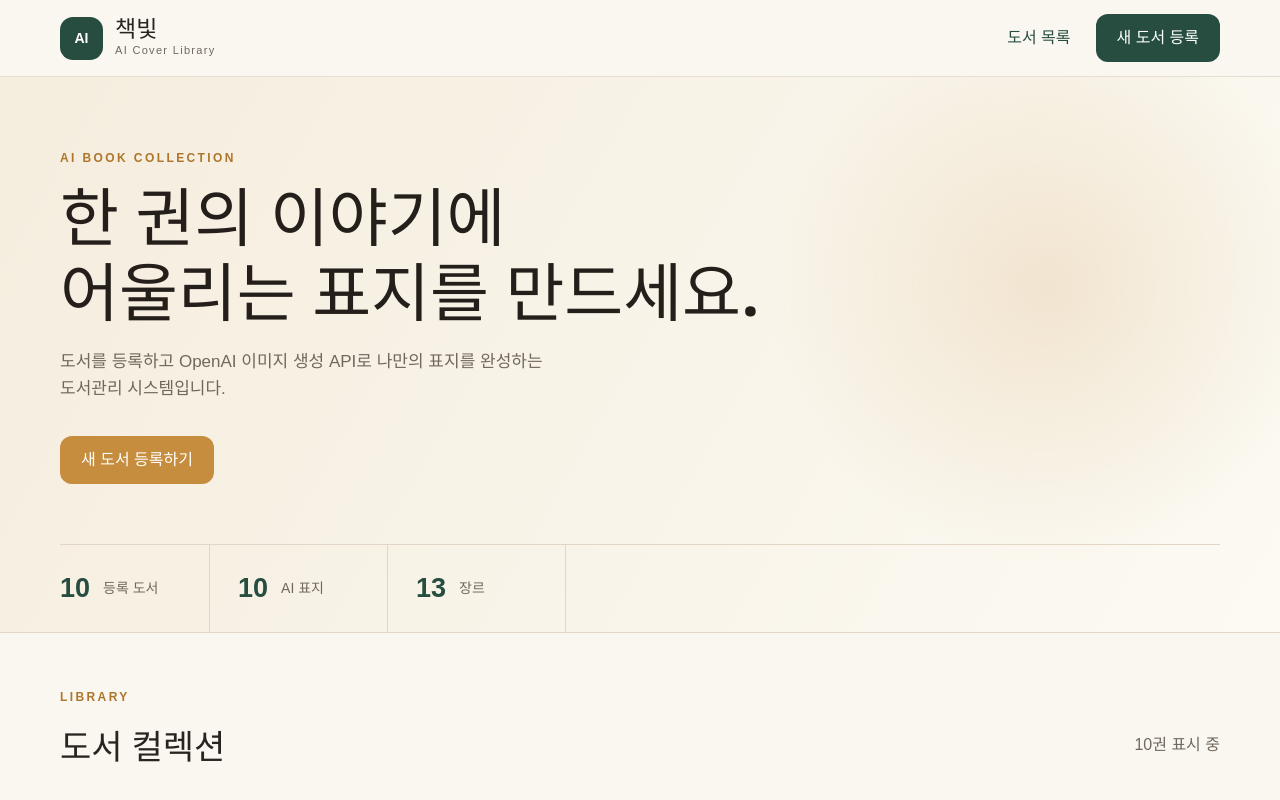
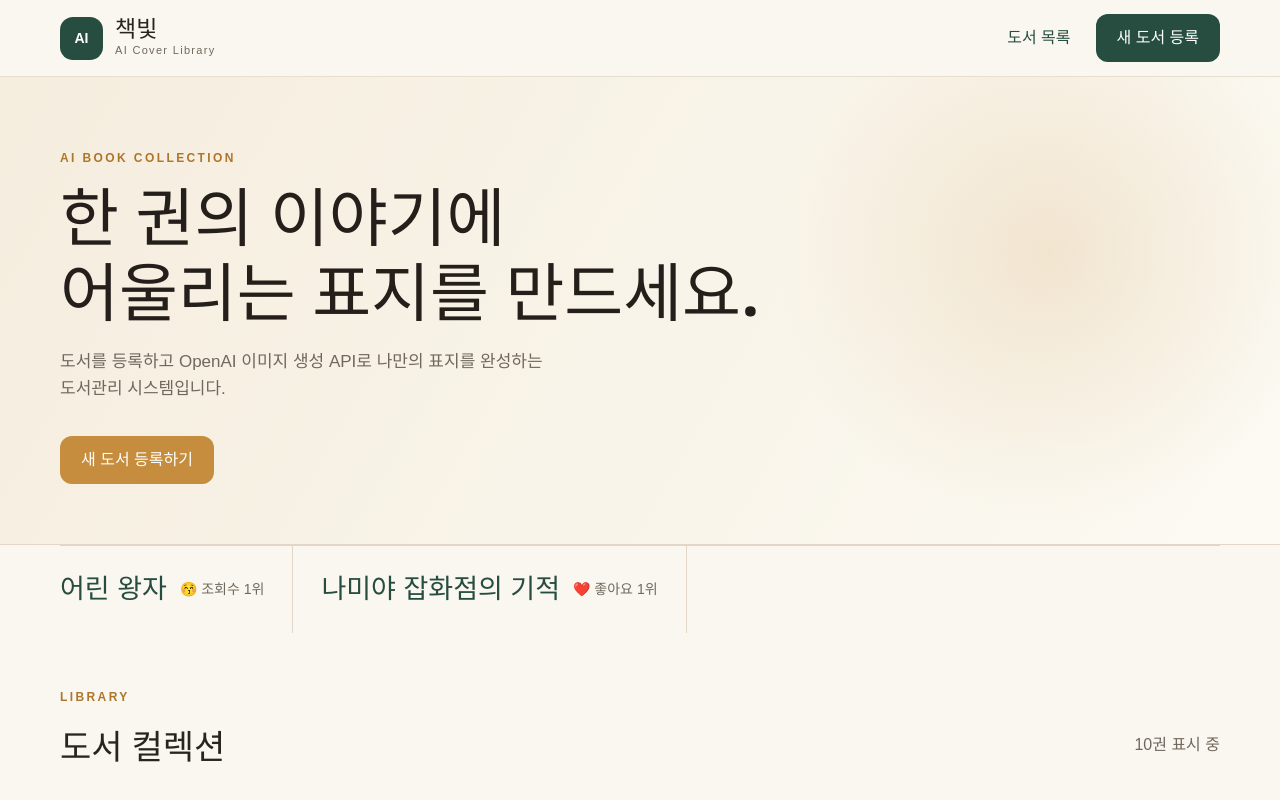
Before and after one commit to DDyodong/mini_project_4, a React (Vite) app: page / in a window 1280 px wide. Shown: the top 800 px of the page. Built offline with nearby package versions, Linux system fonts and the light colour scheme; data requests are answered from the project's data file.

Commit message:
홈페이지 중앙 랭킹 시스템

```diff
--- a/src/pages/HomePage.jsx
+++ b/src/pages/HomePage.jsx
@@ -44,7 +44,15 @@ function HomePage() {
     });
   }, [books, searchTerm, genre]);
 
-  const generatedCoverCount = books.filter((book) => book.coverImageUrl).length;
+  const topViewedBooks = useMemo(() => {
+    return [...books]
+      .sort((a, b) => (b.views ?? 0) - (a.views ?? 0))[0];
+  }, [books]);
+
+  const topLikedBooks = useMemo(() => {
+    return [...books]
+      .sort((a, b) => (b.likes ?? 0) - (a.likes ?? 0))[0];
+  }, [books]);
 
   return (
     <>
@@ -64,10 +72,18 @@ function HomePage() {
             새 도서 등록하기
           </Link>
         </div>
-        <div className="container stat-row" aria-label="도서 현황">
-          <div><strong>{books.length}</strong><span>등록 도서</span></div>
-          <div><strong>{generatedCoverCount}</strong><span>AI 표지</span></div>
-          <div><strong>{genres.length - 1}</strong><span>장르</span></div>
+      </section>
+
+      <section className="rank">
+        <div className="container stat-row" aria-label="도서 랭킹">
+          <div>
+            <strong>{topViewedBooks ? topViewedBooks.title : "-"}</strong>
+            <span>😚 조회수 1위</span>
+          </div>
+          <div>
+            <strong>{topLikedBooks ? topLikedBooks.title : "-"}</strong>
+            <span>❤️ 좋아요 1위</span>
+          </div>
         </div>
       </section>
 
```
Also changed, not shown: db.json.
